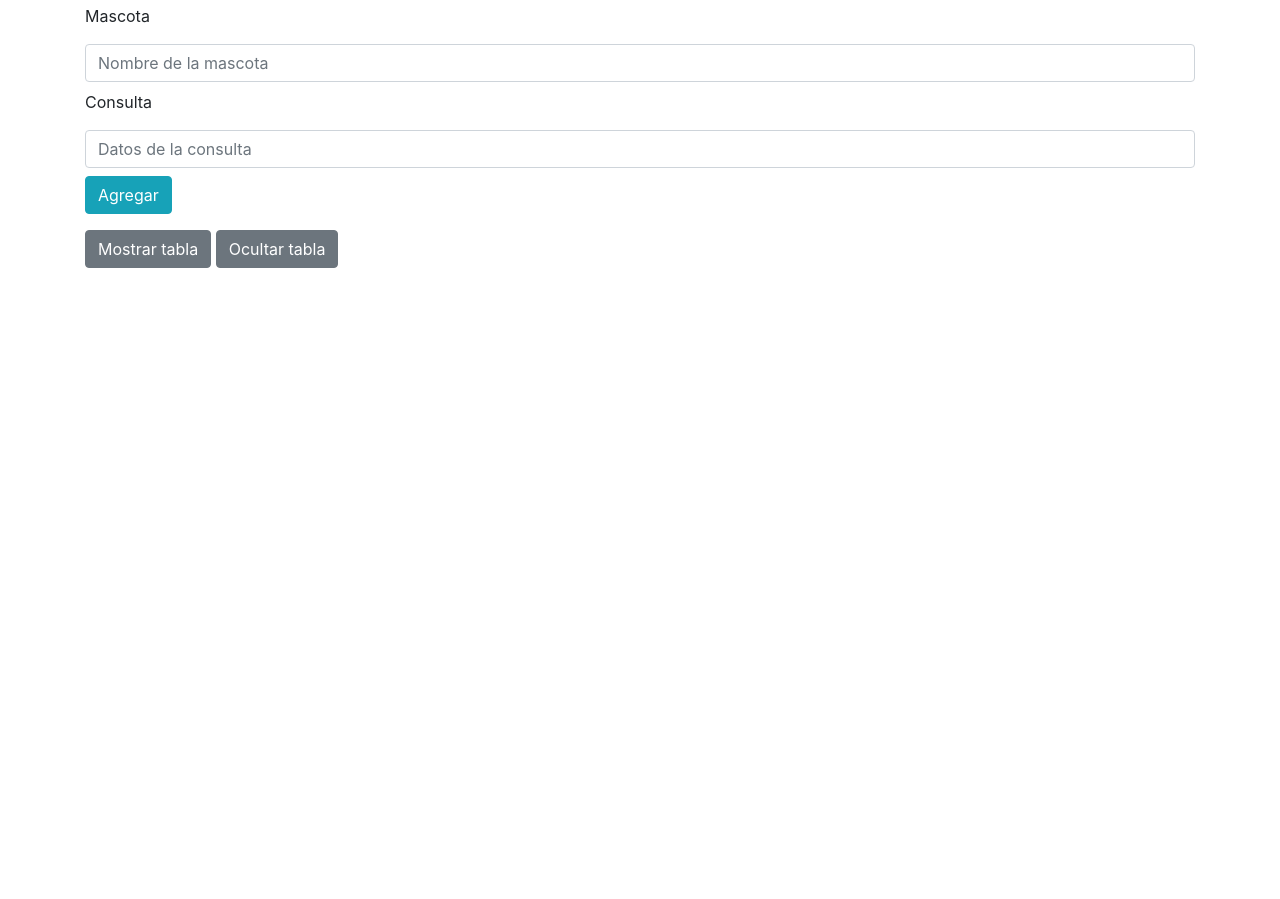
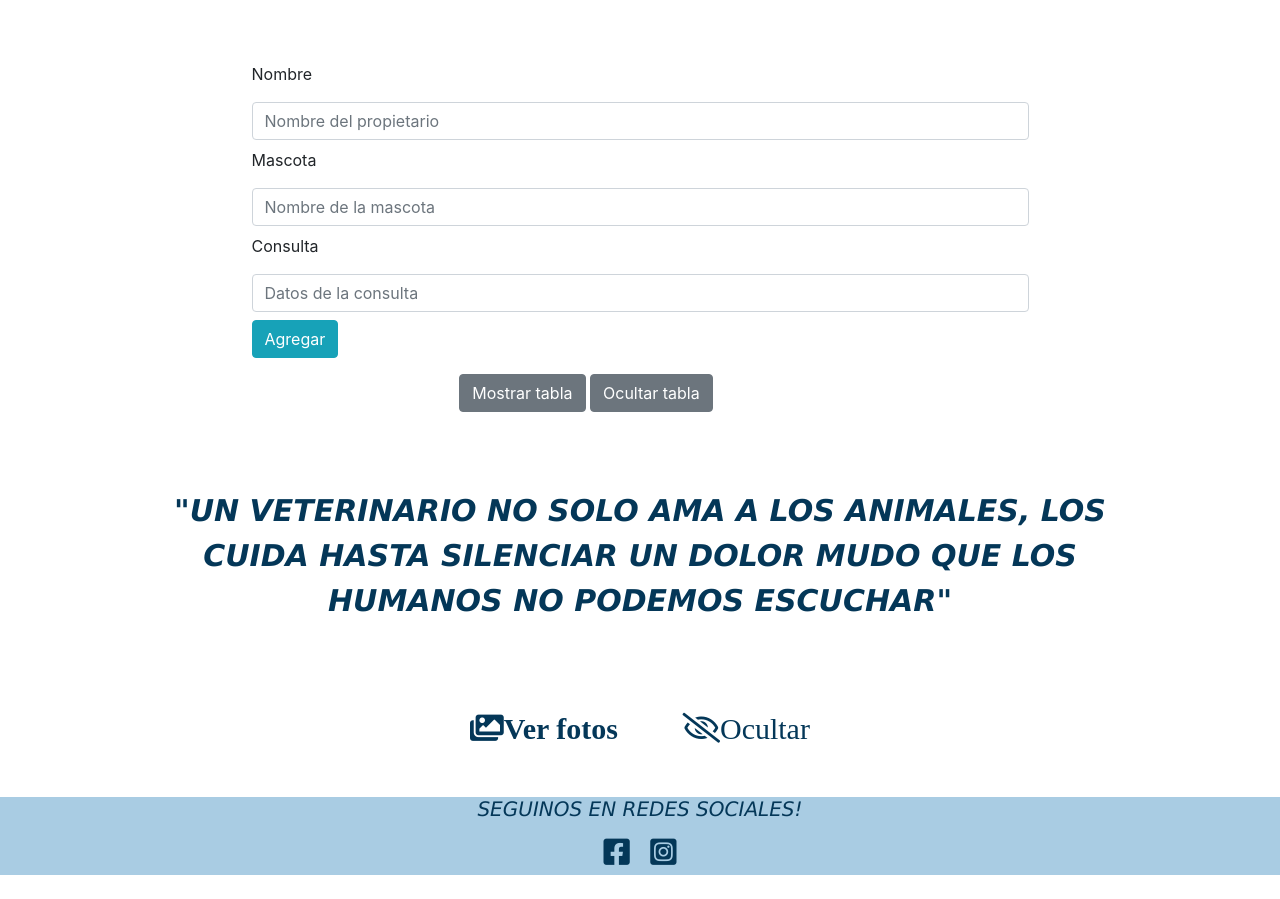
Before and after one commit to ElianaCorbalan/PoyectoFinal-CoderHouse, a plain HTML site: page index.html in a window 1280 px wide. Shown: the part 607-1506 px from the top of the page. Before the commit the page ends 907 px from the top, so only its background shows below. Drawn offline with nearby package versions, Linux system fonts and the light colour scheme.

Commit message:
3era entrega del proyecto final. Se sumo eventos y llamadas ajax. Ajustes de estilos

```diff
--- a/index.html
+++ b/index.html
@@ -9,15 +9,19 @@
     <link rel="stylesheet" href="https://stackpath.bootstrapcdn.com/bootstrap/4.3.1/css/bootstrap.min.css"
         integrity="sha384-ggOyR0iXCbMQv3Xipma34MD+dH/1fQ784/j6cY/iJTQUOhcWr7x9JvoRxT2MZw1T" crossorigin="anonymous">
     <!-- Icon-fontawesome -->
-    <link rel="stylesheet" href="https://cdnjs.cloudflare.com/ajax/libs/font-awesome/5.15.3/css/all.min.css" integrity="sha512-iBBXm8fW90+nuLcSKlbmrPcLa0OT92xO1BIsZ+ywDWZCvqsWgccV3gFoRBv0z+8dLJgyAHIhR35VZc2oM/gI1w==" crossorigin="anonymous" referrerpolicy="no-referrer" />
-    <link rel="stylesheet" href="https://cdnjs.cloudflare.com/ajax/libs/font-awesome/5.15.3/css/fontawesome.min.css" integrity="sha512-OdEXQYCOldjqUEsuMKsZRj93Ht23QRlhIb8E/X0sbwZhme8eUw6g8q7AdxGJKakcBbv7+/PX0Gc2btf7Ru8cZA==" crossorigin="anonymous" referrerpolicy="no-referrer" />
+    <link rel="stylesheet" href="https://cdnjs.cloudflare.com/ajax/libs/font-awesome/5.15.3/css/all.min.css"
+        integrity="sha512-iBBXm8fW90+nuLcSKlbmrPcLa0OT92xO1BIsZ+ywDWZCvqsWgccV3gFoRBv0z+8dLJgyAHIhR35VZc2oM/gI1w=="
+        crossorigin="anonymous" referrerpolicy="no-referrer" />
+    <link rel="stylesheet" href="https://cdnjs.cloudflare.com/ajax/libs/font-awesome/5.15.3/css/fontawesome.min.css"
+        integrity="sha512-OdEXQYCOldjqUEsuMKsZRj93Ht23QRlhIb8E/X0sbwZhme8eUw6g8q7AdxGJKakcBbv7+/PX0Gc2btf7Ru8cZA=="
+        crossorigin="anonymous" referrerpolicy="no-referrer" />
     <link rel="stylesheet" href="style.css">
     <title>Pets Shop</title>
 </head>
 
 <body>
     <!-- Seccion para agregar turnos -->
-    <h1 id='titulo'class="mt-3 text-center">Veterinaria Pupy</h1>
+    <h1 id='titulo' class="mt-3 text-center">Veterinaria Pupy</h1>
     <div id="banner" class="container">
         <img src="./img/banner.png" alt="banner">
     </div>
@@ -25,18 +29,21 @@
         <p class="lead justify-content-center">Ingresar clientes</p>
         <form>
             <label for="choose">Nombre</label>
-                <input id="propietario" type="text" required minlength="1" placeholder="Nombre del propietario" class="form-control my-2" >
+            <input id="propietario" type="text" required minlength="1" placeholder="Nombre del propietario"
+                class="form-control my-2">
             <label for="choose">Mascota</label>
-                <input id="mascota" type="text" required minlength="1" placeholder="Nombre de la mascota" class="form-control my-2" >
+            <input id="mascota" type="text" required minlength="1" placeholder="Nombre de la mascota"
+                class="form-control my-2">
             <label for="choose">Consulta</label>
-                <input id="consulta" type="text" required minlength="1" placeholder="Datos de la consulta" class="form-control my-2" >
+            <input id="consulta" type="text" required minlength="1" placeholder="Datos de la consulta"
+                class="form-control my-2">
             <button class="btn btn-info center" id='boton_agregar' type="submit">Agregar</button>
         </form>
     </div>
     <!-- Tabla donde se muestras los pacientes agregados -->
-    <div class="container d-block align-items-center mt-3">
-    <button class="btn btn-secondary center" id="mostrar">Mostrar tabla</button>
-    <button class="btn btn-secondary center" id="ocultar">Ocultar tabla</button>
+    <div class="container botonesForm">
+        <button class="btn btn-secondary center" id="mostrar">Mostrar tabla</button>
+        <button class="btn btn-secondary center" id="ocultar">Ocultar tabla</button>
     </div>
     <div class="container d-flex align-items-center mt-3 mb-3">
         <table class="table mt-2 container table-striped table-hover" id="tabla">
@@ -54,6 +61,23 @@
             </tbody>
         </table>
     </div>
+    <div class="clientes">
+    <p><strong>"Un veterinario no solo ama a los animales, LOS CUIDA HASTA SILENCIAR UN DOLOR
+            MUDO que los humanos no podemos escuchar"</strong></p>
+    </div>
+    <div id="lista2">
+        <button id="mostrarFotos" class="fas fa-images">Ver fotos</button>
+        <button id="ocultarFotos" class="far fa-eye-slash">Ocultar</button>
+        <div class="row justify-content-center fila2">
+        </div>
+    </div>
+    <footer>
+        <div id="footer" class="my-4">
+            <h4>Seguinos en redes sociales!</h4>
+            <a href=""><i class="fab fa-facebook-square p-2"></i></a>
+            <a href=""><i class="fab fa-instagram-square p-2"></i></a>
+        </div>
+    </footer>
     <!-- Scrips js-Bootstrap- JQuery -->
     <script src="https://code.jquery.com/jquery-3.6.0.min.js"
         integrity="sha256-/xUj+3OJU5yExlq6GSYGSHk7tPXikynS7ogEvDej/m4=" crossorigin="anonymous">
@@ -64,8 +88,12 @@
     <script src="https://stackpath.bootstrapcdn.com/bootstrap/4.3.1/js/bootstrap.min.js"
         integrity="sha384-JjSmVgyd0p3pXB1rRibZUAYoIIy6OrQ6VrjIEaFf/nJGzIxFDsf4x0xIM+B07jRM" crossorigin="anonymous">
     </script>
-     <script src="https://cdnjs.cloudflare.com/ajax/libs/moment.js/2.29.1/moment.min.js" integrity="sha512-qTXRIMyZIFb8iQcfjXWCO8+M5Tbc38Qi5WzdPOYZHIlZpzBHG3L3by84BBBOiRGiEb7KKtAOAs5qYdUiZiQNNQ==" crossorigin="anonymous" referrerpolicy="no-referrer">import moment from 'moment';</script>
-
+    <script src="https://cdnjs.cloudflare.com/ajax/libs/moment.js/2.29.1/moment.min.js"
+        integrity="sha512-qTXRIMyZIFb8iQcfjXWCO8+M5Tbc38Qi5WzdPOYZHIlZpzBHG3L3by84BBBOiRGiEb7KKtAOAs5qYdUiZiQNNQ=="
+        crossorigin="anonymous" referrerpolicy="no-referrer">
+        import moment from 'moment';
+    </script>
+    <script src="https://unpkg.com/sweetalert/dist/sweetalert.min.js"></script>
     <script src="index.js"></script>
 </body>
 
--- a/index.js
+++ b/index.js
@@ -1,3 +1,4 @@
+const URL = "https://dog.ceo/api/breeds/image"
 
 class Turno {
     constructor(propietario, mascota, consulta, date) {
@@ -56,6 +57,7 @@ function eliminar(index) {
 //Guardar al hacer click
 $("#boton_agregar").click((e) => {
     if ($("#propietario").val() != "" && $("#mascota").val() != "" && $("#consulta").val() != "") {
+        swal("Excelente!", "Agregaste un nuevo cliente!", "success");
         guardar(e)
     }
 });
@@ -83,3 +85,23 @@ $("#titulo").css("color", "#2E86C1")
     .slideUp(0)
     .delay(1000)
     .slideDown(2000)
+
+//////AJAX///////
+$("#mostrarFotos").click(()=> {
+    console.log("entro2")
+    $.get(`${URL}/random/10`, function(res, state){
+        if(state === "success") {
+            console.log(res);
+            for(const message of res.message) {
+                $(".fila2").append(`
+                                <div class="card col-sm-3 m-4">
+                                    <img src="${message}"/>
+                                </div>`)
+            }
+        }
+    });
+});
+
+$("#ocultarFotos").click(() => {
+    $(".card").slideUp("fast");
+});
--- a/style.css
+++ b/style.css
@@ -17,6 +17,17 @@
     height: 70%;
 }
 
+form {
+    width: 70%;
+    height: 70%;
+}
+
+.botonesForm{
+    display: block;
+    text-align: center;
+    margin: 1em;
+}
+
 .container p{
     font-size: 40px;
     font-family: Verdana, Geneva, Tahoma, sans-serif;
@@ -25,3 +36,54 @@
     color: #545455;
     background: #A9CCE3;
 }
+
+.clientes,
+p {
+    font-size: 30px;
+    font-family: Verdana, Geneva, Tahoma, sans-serif;
+    font-style:italic;
+    align-items: center;
+    text-transform: uppercase;
+    color: #043758;
+    margin: 2em;
+    text-align: center;
+}
+
+#lista2{
+    text-align: center;
+}
+
+#lista2 button {
+    font-size: 30px;
+    color: #043758;
+    margin: 1em;
+    pointer-events: auto;
+    border: none;
+    background: transparent;
+}
+#lista2 button:hover {
+    color: darkgray;
+    pointer-events: auto;
+}
+
+#footer {
+    background-color: #A9CCE3 ;
+    text-align: center;
+}
+
+#footer h4 {
+    font-size: 20px;
+    font-family: Verdana, Geneva, Tahoma, sans-serif;
+    font-style:italic;
+    align-items: center;
+    text-transform: uppercase;
+    color: #043758;
+}
+
+#footer i {
+    font-size: 30px;
+    color: #043758;
+}
+#footer i:hover{
+    color: darkgray;
+}
```
Also changed, not shown: 1 other file.
